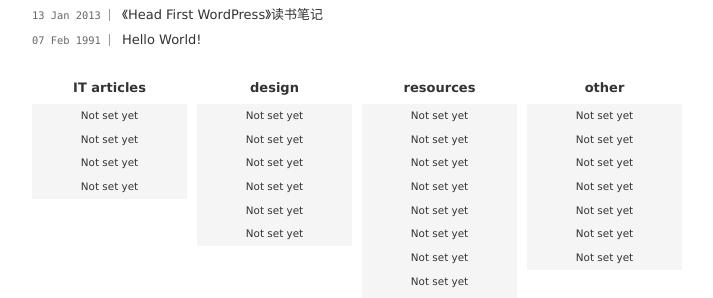
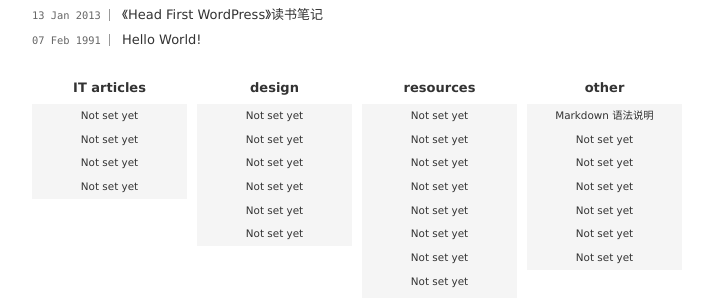
Before and after one commit to yuel/lonn.github.com, a Jekyll site: the page built from index.html, in a window 1280 px wide. Shown: the part 207-505 px from the top of the page, without its empty margins (283-996 px from the left). Built offline with Jekyll 4.4.1, drawn with Linux system fonts in a browser that asks for light colours.

Commit message:
Update default.html

```diff
--- a/_layouts/default.html
+++ b/_layouts/default.html
@@ -54,7 +54,7 @@
 
 	<div class="box nomarginright">
 		<h3>other</h3>
-		<a href="/">Not set yet</a>
+		<a href="http://wowubuntu.com/markdown/basic.html">Markdown 语法说明</a>
 		<a href="/">Not set yet</a>
 		<a href="/">Not set yet</a>
 		<a href="/">Not set yet</a>
```
